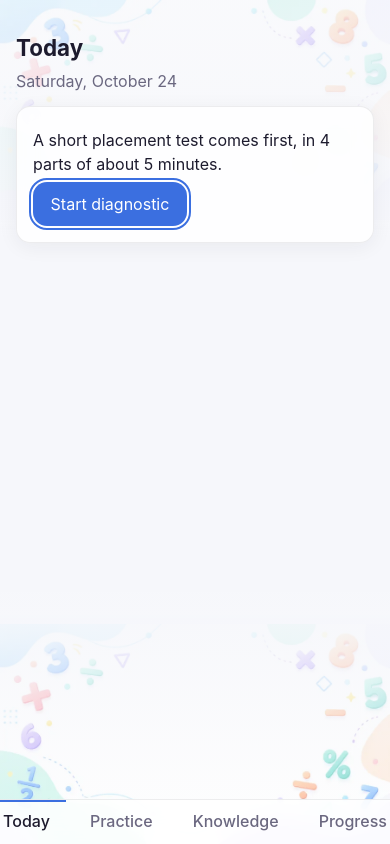
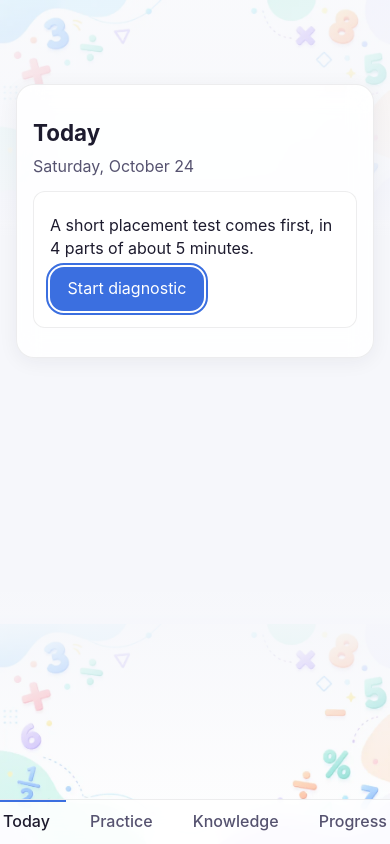
Before and after one commit to rbsriram/mentalmath, a Svelte app: page / in a window 390 px wide. Built offline with nearby package versions, Linux system fonts and the light colour scheme.

Commit message:
Put every view on one readable panel and trim the empty Progress state
All text now sits on a translucent panel over the illustration, inner
cards are lighter sections, muted text has more contrast, and Progress
shows only sections that have data.

```diff
--- a/src/App.svelte
+++ b/src/App.svelte
@@ -100,6 +100,7 @@
 {/if}
 
 <main>
+  <div class="panel">
     {#if app.error}
       <div class="card"><p class="bad">Storage failed: {app.error}</p></div>
     {:else if !app.ready || app.state === null}
@@ -113,4 +114,5 @@
     {:else}
       <Today />
     {/if}
+  </div>
 </main>
--- a/src/app.css
+++ b/src/app.css
@@ -1,7 +1,7 @@
 :root {
   --bg: #f6f7fb;
   --fg: #1d1b2e;
-  --muted: #6b6880;
+  --muted: #565370;
   --card: rgba(255, 255, 255, 0.94);
   --line: rgba(29, 27, 46, 0.08);
   --accent: #3b6fe0;
@@ -251,6 +251,63 @@ input[type='text'].answer {
   }
 }
 
+/* One panel per view carries all text over the illustration. */
+.panel {
+  background: rgba(255, 255, 255, 0.96);
+  border: 1px solid var(--line);
+  border-radius: 18px;
+  padding: 1.25rem;
+  box-shadow: var(--shadow);
+}
+
+@supports (backdrop-filter: blur(1px)) {
+  .panel {
+    background: rgba(255, 255, 255, 0.88);
+    backdrop-filter: blur(12px);
+    -webkit-backdrop-filter: blur(12px);
+  }
+}
+
+@media (max-width: 640px) {
+  .panel {
+    padding: 1rem;
+  }
+}
+
+/* Portrait: clear the decorated top band, keep the nav area free. */
+@media (max-aspect-ratio: 1/1) {
+  .panel {
+    margin-top: 8vh;
+  }
+}
+
+/* Cards inside the panel become lighter inner sections. */
+.panel .card {
+  background: rgba(255, 255, 255, 0.55);
+  border: 1px solid rgba(29, 27, 46, 0.08);
+  border-radius: 12px;
+  box-shadow: none;
+  backdrop-filter: none;
+  -webkit-backdrop-filter: none;
+}
+
+:root[data-theme='dark'] .panel {
+  background: var(--card);
+}
+:root[data-theme='dark'] .panel .card {
+  background: rgba(255, 255, 255, 0.04);
+  border-color: var(--line);
+}
+@media (prefers-color-scheme: dark) {
+  :root[data-theme='system'] .panel {
+    background: var(--card);
+  }
+  :root[data-theme='system'] .panel .card {
+    background: rgba(255, 255, 255, 0.04);
+    border-color: var(--line);
+  }
+}
+
 .muted {
   color: var(--muted);
 }
@@ -354,6 +411,10 @@ main {
 /* Top-left block label wears the same pill so the header row reads as
    one line of chips over the decorated band. */
 .blocklabel {
+  position: fixed;
+  top: calc(0.5rem + env(safe-area-inset-top));
+  left: max(0.75rem, calc(50% - 20rem));
+  z-index: 20;
   display: inline-block;
   color: var(--muted);
   font-variant-numeric: tabular-nums;
@@ -362,7 +423,7 @@ main {
   border: 1px solid var(--line);
   border-radius: 999px;
   padding: 0.15rem 0.6rem;
-  margin: 0.5rem 0;
+  margin: 0;
   backdrop-filter: var(--glass, none);
   -webkit-backdrop-filter: var(--glass, none);
 }
@@ -376,12 +437,6 @@ main {
   }
 }
 
-/* Portrait: push the question into the calm middle of the bands. */
-@media (max-aspect-ratio: 1/1) {
-  .runner {
-    padding-top: clamp(96px, 16vh, 180px);
-  }
-}
 
 /* Keys card overlay */
 .keys-card {
--- a/src/views/Practice.svelte
+++ b/src/views/Practice.svelte
@@ -442,7 +442,6 @@
   <div class="corner" class:low={cornerLow}>{corner}</div>
 {/if}
 
-<div class="runner">
 {#if mode === 'session' && session}
   {#if session.completed}
     <div class="card">
@@ -502,4 +501,3 @@
   {/if}
   <p><button class="secondary" onclick={endRun}>End</button></p>
 {/if}
-</div>
--- a/src/views/Progress.svelte
+++ b/src/views/Progress.svelte
@@ -98,15 +98,16 @@
 
 <h1>Progress</h1>
 
+{#if !st.baseline && st.sessions.length === 0}
+  <p class="muted">Progress appears after the diagnostic and your first sessions.</p>
+{:else}
+  {#if famRows.length > 0 || st.diagnostic}
     <h2>Baseline vs now</h2>
     {#if !st.diagnosticDone && st.diagnostic}
       <p class="muted">
         Baseline after the diagnostic ({partsDone(st.diagnostic)} of 4 parts done)
       </p>
     {/if}
-{#if famRows.length === 0}
-  <p class="muted">Finish the diagnostic to set a baseline.</p>
-{:else}
     {#each famRows as f}
       <div class="card" style="padding:0.6rem 1rem">
         <p style="margin:0.2rem 0"><strong>{FAMILY_NAME[f] ?? `Family ${f}`}</strong></p>
@@ -120,24 +121,24 @@
     {/each}
   {/if}
 
+  {#if st.baseline || latest || recentSpeed.median !== null}
     <h2>Speed</h2>
     <div class="card">
       <p>
-    Median:
-    {st.baseline ? secs(st.baseline.medianMs) : 'not yet'}
-    &rarr;
-    {latest ? secs(latest.medianMs) : secs(recentSpeed.median)}
-    &nbsp; p90:
-    {st.baseline ? secs(st.baseline.p90Ms) : 'not yet'}
-    &rarr;
-    {latest ? secs(latest.p90Ms) : secs(recentSpeed.p90)}
+        {#if st.baseline}
+          Median: {secs(st.baseline.medianMs)} &nbsp; p90: {secs(st.baseline.p90Ms)}
+        {/if}
+        {#if latest}
+          {st.baseline ? '→ now ' : ''}Median: {secs(latest.medianMs)} &nbsp; p90: {secs(latest.p90Ms)}
+        {:else if recentSpeed.median !== null}
+          {st.baseline ? '→ last 7 days ' : ''}Median: {secs(recentSpeed.median)} &nbsp; p90: {secs(recentSpeed.p90)}
+        {/if}
       </p>
     </div>
+  {/if}
 
+  {#if weak.length > 0}
     <h2>Weak areas</h2>
-{#if weak.length === 0}
-  <p class="muted">Practice first; weak spots appear here.</p>
-{:else}
     {#each weak as w}
       <div class="skill-row" style="cursor:default">
         <span class="name">{w.name}</span>
@@ -146,11 +147,18 @@
     {/each}
   {/if}
 
+  {#if ret7 !== null || ret30 !== null}
     <h2>Retention</h2>
     <div class="card">
-  <p>After 7 days: {pct(ret7)} &nbsp; After 30 days: {pct(ret30)}</p>
+      <p>
+        {#if ret7 !== null}After 7 days: {pct(ret7)}{/if}
+        {#if ret7 !== null && ret30 !== null}&nbsp;{/if}
+        {#if ret30 !== null}After 30 days: {pct(ret30)}{/if}
+      </p>
     </div>
+  {/if}
 
+  {#if st.benchmarks.length > 0 || benchmarkDue(st, now)}
     <h2>Benchmarks</h2>
     {#if benchmarkDue(st, now)}
       <p>
@@ -158,9 +166,7 @@
         <button class="secondary" onclick={() => startPractice('benchmark')}>Start benchmark</button>
       </p>
     {/if}
-{#if st.benchmarks.length === 0}
-  <p class="muted">No monthly benchmark yet.</p>
-{:else}
+    {#if st.benchmarks.length > 0}
       <table>
         <thead>
           <tr><th>Month</th><th>Date</th><th>Accuracy</th><th>Median</th><th>p90</th><th>Transfer</th><th>Classes</th></tr>
@@ -180,11 +186,10 @@
         </tbody>
       </table>
     {/if}
+  {/if}
 
+  {#if lastTen.length > 0}
     <h2>Recent sessions</h2>
-{#if lastTen.length === 0}
-  <p class="muted">No sessions yet.</p>
-{:else}
     <table>
       <thead><tr><th>Date</th><th>Minutes</th><th>Answered</th><th>Accuracy</th></tr></thead>
       <tbody>
@@ -198,6 +203,7 @@
         {/each}
       </tbody>
     </table>
+  {/if}
 {/if}
 
 <h2>Data</h2>
```
Lines whose indentation alone changed are shown as unchanged.
